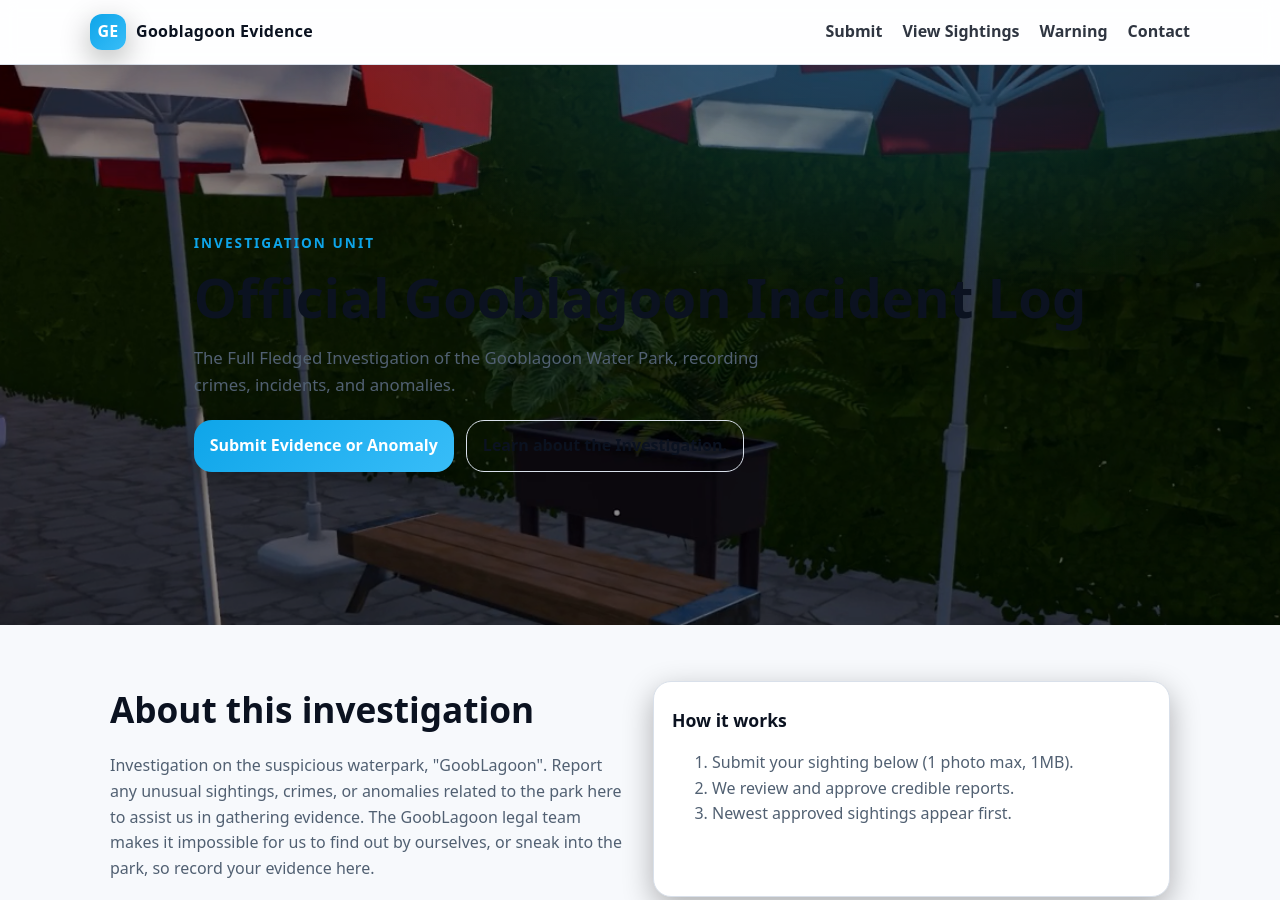
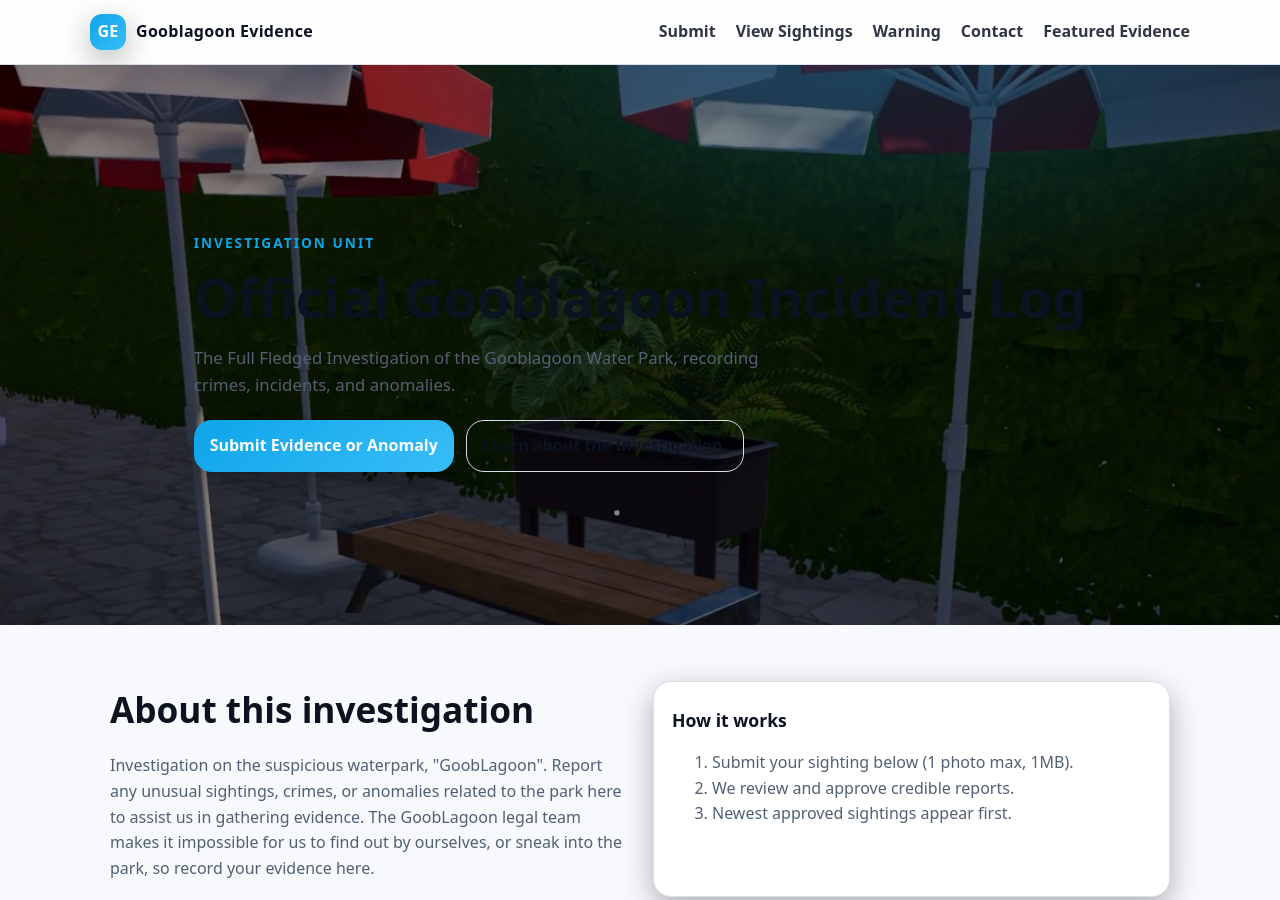
Before and after one commit to dudeofthenight/github.io, a plain HTML site: page index.html in a window 1280 px wide. Shown: the top 900 px of the page. Drawn offline with Linux system fonts and the light colour scheme; no server answers.

Commit message:
Update index.html

```diff
--- a/index.html
+++ b/index.html
@@ -101,6 +101,8 @@ lang="en">
           <li><a href="#view">View Sightings</a></li>
           <li><a href="#caseoh">Warning</a></li>
           <li><a href="#contact">Contact</a></li>
+          <li><a href="featured.html">Featured Evidence</a></li>
+
         </ul>
       </nav>
     </div>
```
